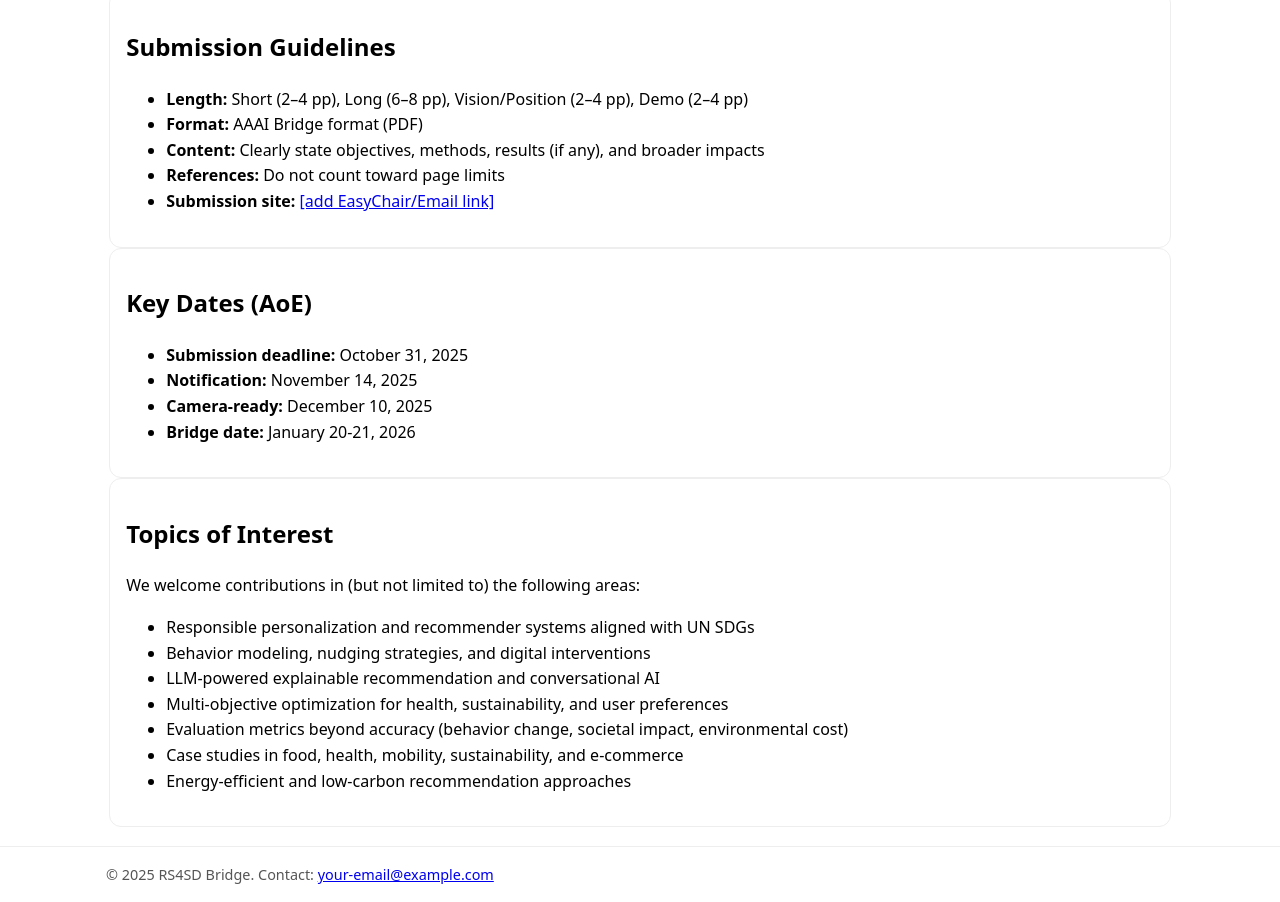
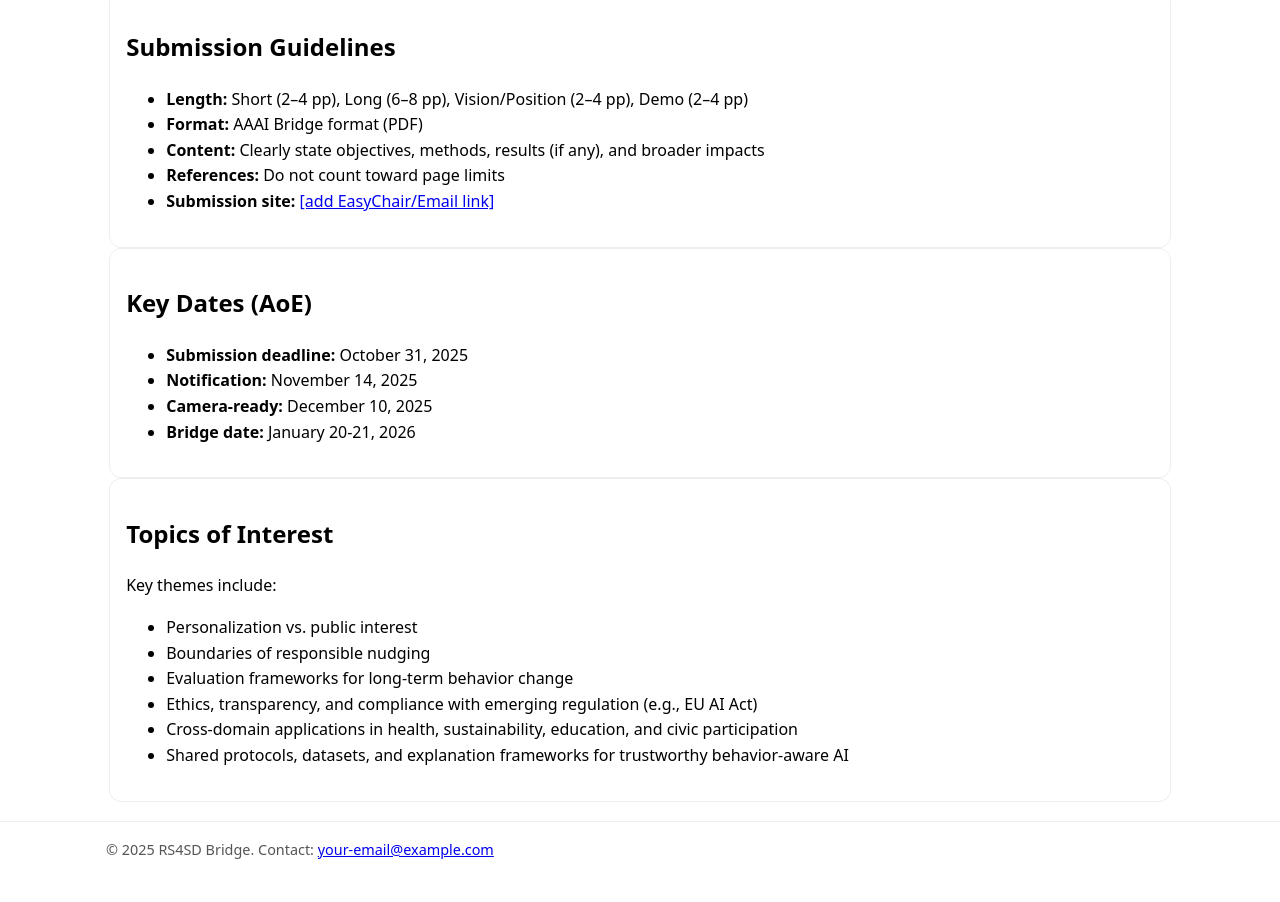
Before and after one commit to A4BC/A4BC.github.io, a plain HTML site: page cfp.html in a window 1280 px wide. Shown: the part 254-1156 px from the top of the page. After the commit the page ends 1131 px from the top, so only its background shows below. Drawn offline with Linux system fonts and the light colour scheme.

Commit message:
Update CFP topics section with bullet points

```diff
--- a/cfp.html
+++ b/cfp.html
@@ -57,17 +57,14 @@
     <!-- Topics -->
     <section id="topics" class="card">
       <h2>Topics of Interest</h2>
-      <p>
-        We welcome contributions in (but not limited to) the following areas:
-      </p>
+      <p>Key themes include:</p>
       <ul>
-        <li>Responsible personalization and recommender systems aligned with UN SDGs</li>
-        <li>Behavior modeling, nudging strategies, and digital interventions</li>
-        <li>LLM-powered explainable recommendation and conversational AI</li>
-        <li>Multi-objective optimization for health, sustainability, and user preferences</li>
-        <li>Evaluation metrics beyond accuracy (behavior change, societal impact, environmental cost)</li>
-        <li>Case studies in food, health, mobility, sustainability, and e-commerce</li>
-        <li>Energy-efficient and low-carbon recommendation approaches</li>
+        <li>Personalization vs. public interest</li>
+        <li>Boundaries of responsible nudging</li>
+        <li>Evaluation frameworks for long-term behavior change</li>
+        <li>Ethics, transparency, and compliance with emerging regulation (e.g., EU AI Act)</li>
+        <li>Cross-domain applications in health, sustainability, education, and civic participation</li>
+        <li>Shared protocols, datasets, and explanation frameworks for trustworthy behavior-aware AI</li>
       </ul>
     </section>
   </main>
```
